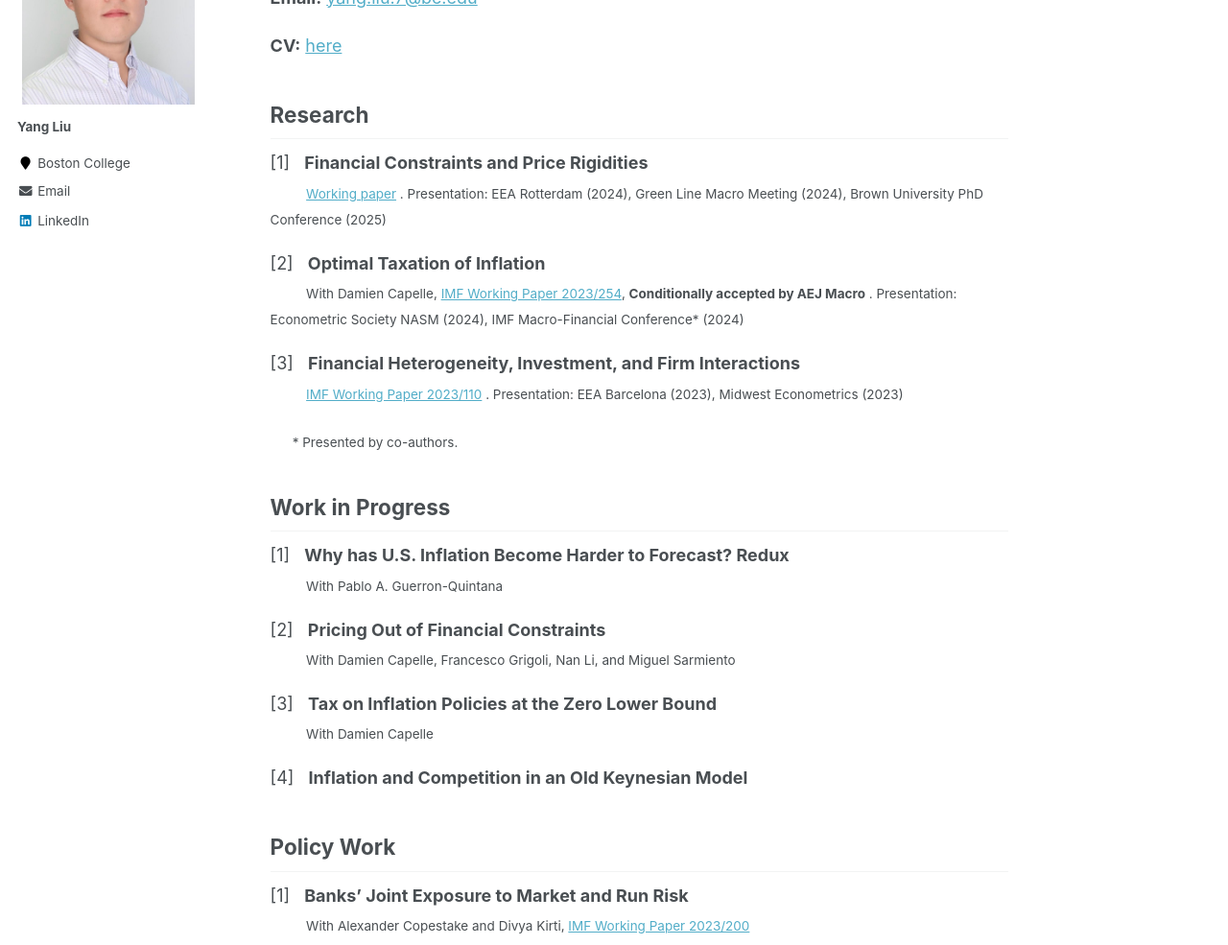
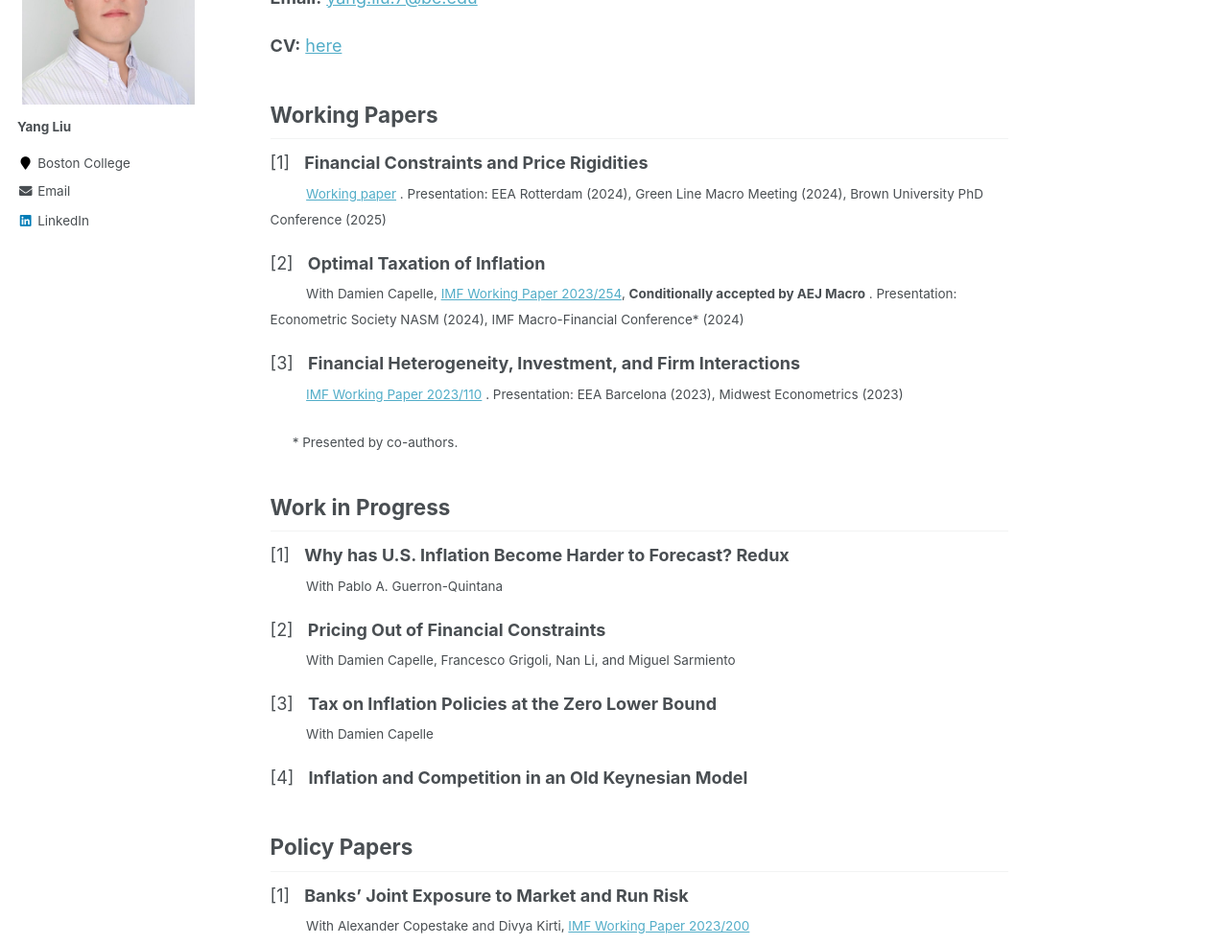
Before and after one commit to yangliu-95/yangliu-95.github.io, a Jekyll site: the page built from _pages/home.md, in a window 1280 px wide and 1400 px high. Shown: the part 254-1239 px from the top of the window at 96% size. Built offline with Jekyll 4.4.1, drawn with Linux system fonts in a browser that asks for light colours.

Commit message:
Update home.md

```diff
--- a/_pages/home.md
+++ b/_pages/home.md
@@ -14,7 +14,7 @@ I am a Ph.D. student in Economics at Boston College. I share my research work an
 
 **CV:** [here](files/YL_CV_current.pdf)
 
-## Research
+## Working Papers
 
 [1] &nbsp; **Financial Constraints and Price Rigidities**  <br>
 <sub> &emsp;&emsp;&ensp; [Working paper](https://papers.ssrn.com/sol3/papers.cfm?abstract_id=5259321) . Presentation: EEA Rotterdam (2024), Green Line Macro Meeting (2024), Brown University PhD Conference (2025) </sub>
@@ -42,7 +42,7 @@ I am a Ph.D. student in Economics at Boston College. I share my research work an
 [4] &nbsp; **Inflation and Competition in an Old Keynesian Model**  <br>
 
 
-## Policy Work
+## Policy Papers
 
 [1] &nbsp; **Banks’ Joint Exposure to Market and Run Risk**  <br>
 <sub> &emsp;&emsp;&ensp;  With Alexander Copestake and Divya Kirti,  [IMF Working Paper 2023/200](https://www.imf.org/en/Publications/WP/Issues/2023/09/23/Banks-Joint-Exposure-to-Market-and-Run-Risk-539390) </sub>
```
